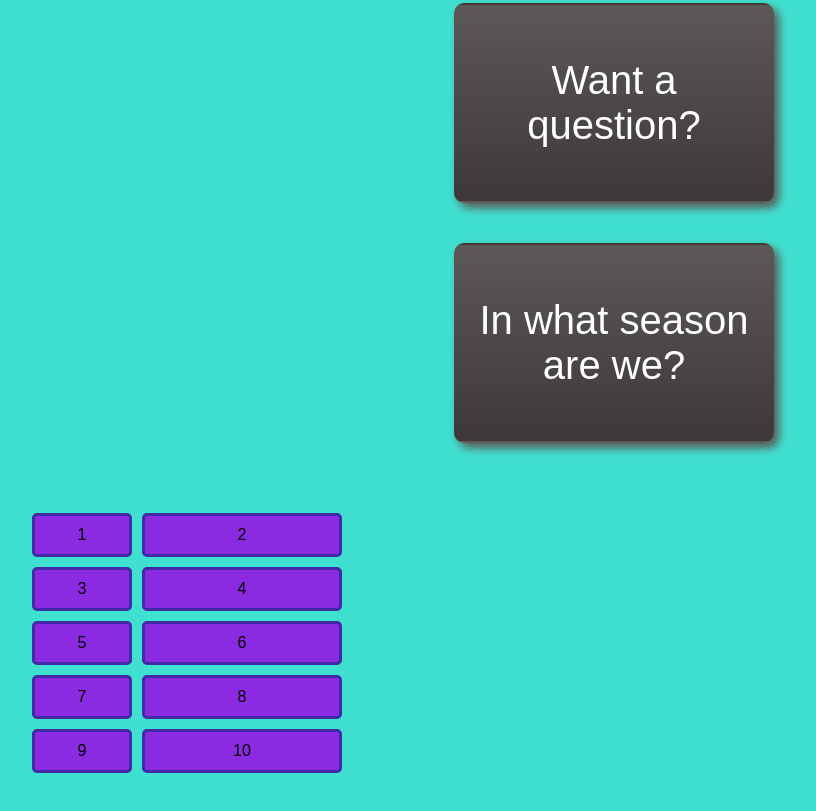
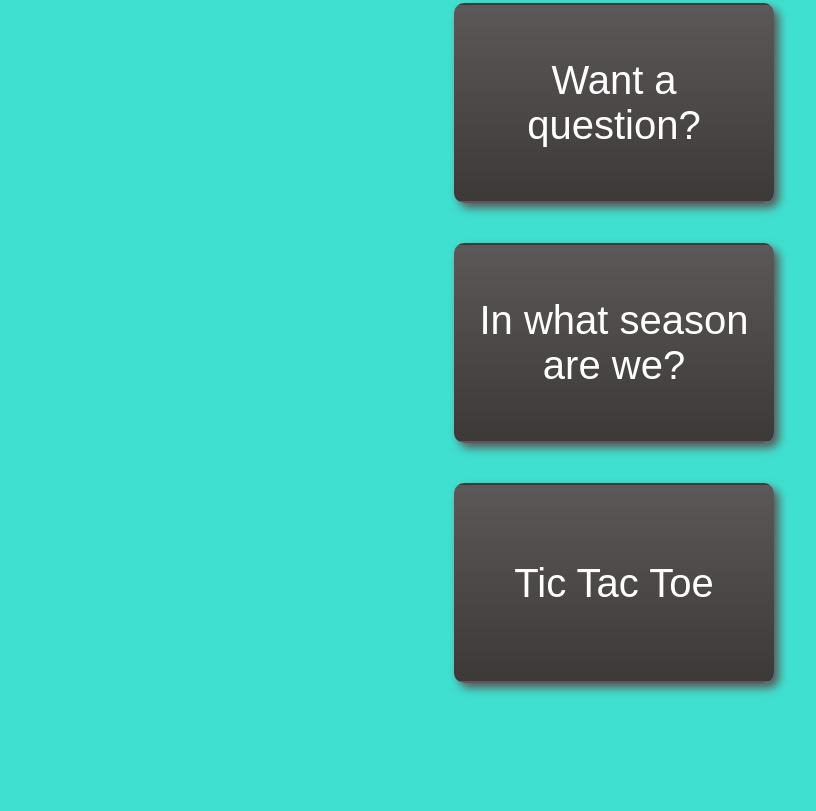
Before and after one commit to sergiojc90/BasicJavaScriptPwd, a plain HTML site: page index.html in a window 1280 px wide. Shown: the part 305-1116 px from the top of the page, without its empty margins (26-842 px from the left). After the commit the page ends 1016 px from the top, so only its background shows below. Drawn offline with Linux system fonts and the light colour scheme.

Commit message:
Deleting grid test

```diff
--- a/index.html
+++ b/index.html
@@ -20,22 +20,10 @@
         <div class="button">
             <button onclick="seasons()">In what season are we?</button>
         </div>
+        <div class="button">
+            <button><a href="tictac.html" id="tictac">Tic Tac Toe</a></button>
+        </div>
     </div>
-
-    <!--This part is just to try the grid display property in css and the firefox developer tools-->
-    <div class="container">
-        <div class="item">1</div>
-        <div class="item">2</div>
-        <div class="item">3</div>
-        <div class="item">4</div>
-        <div class="item">5</div>
-        <div class="item">6</div>
-        <div class="item">7</div>
-        <div class="item">8</div>
-        <div class="item">9</div>
-        <div class="item">10</div>
-    </div>
-    <!--End of the test-->
 
     <script>
 
--- a/main.css
+++ b/main.css
@@ -1,6 +1,7 @@
 body{
     display: flex;
     flex-direction: column;
+    flex-wrap: wrap;
     padding-top: 5vh;
     font-family: Arial, "Helvetica Neue", Helvetica, sans-serif;
     background: turquoise;
@@ -38,6 +39,13 @@ button{
     border-color: transparent;
     box-shadow: 5px 5px 10px rgb(92, 88, 88);
 }
+#tictac{
+    color: white;
+    text-decoration: none;
+}
+#tictac:visited{
+    text-decoration: none;
+}
 @media screen and (max-height:400px){
     button{
         height: 100px;
```
Also changed, not shown: tictac.html (added, +11 -0 lines).
